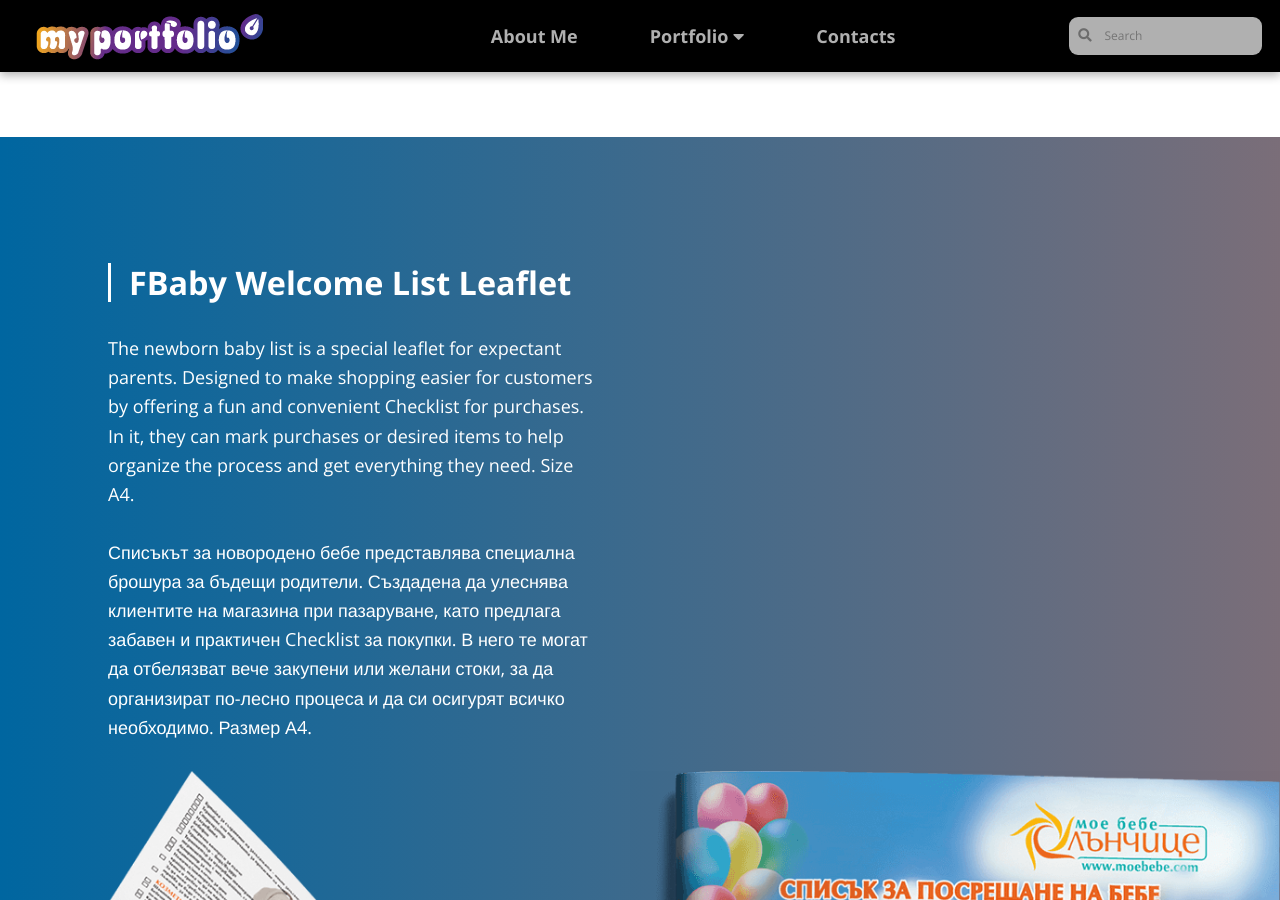
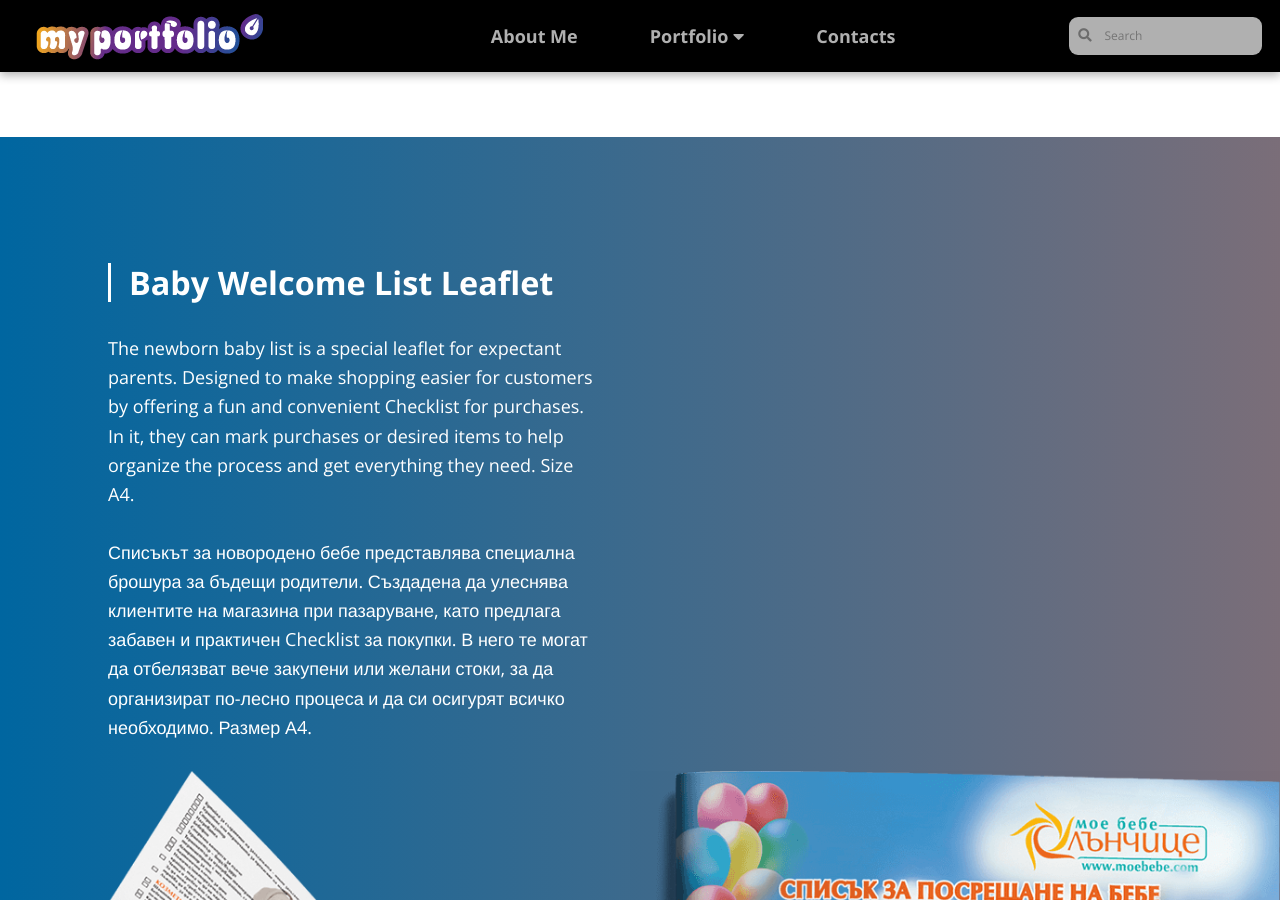
Before and after one commit to LiliyaMilanova/myportfolio, a Jekyll site: the page built from graphic-design-sunshane-shop.html, in a window 1280 px wide and 900 px high, scrolled down 4485 px. Built offline with Jekyll 4.4.1, drawn with Linux system fonts in a browser that asks for light colours; nearby versions of some CDN libraries.

Commit message:
Update graphic-design-sunshane-shop.html

```diff
--- a/graphic-design-sunshane-shop.html
+++ b/graphic-design-sunshane-shop.html
@@ -111,7 +111,7 @@ permalink: /portfolio/graphic-design/sunshane-shop
 
             <section class="project-third-type">
                 <article class="blok-subtitle">
-                    <h3>FBaby Welcome List Leaflet</h3>
+                    <h3>Baby Welcome List Leaflet</h3>
                     <p>The newborn baby list is a special leaflet for expectant parents. Designed to make shopping easier for customers by offering a fun and convenient Checklist for purchases. In it, they can mark purchases or desired items to help organize the process and get everything they need. Size A4.</p>
                     <p>Списъкът за новородено бебе представлява специална брошура за бъдещи родители. Създадена да улеснява клиентите на магазина при пазаруване, като предлага забавен и практичен Checklist за покупки. В него те могат да отбелязват вече закупени или желани стоки, за да организират по-лесно процеса и да си осигурят всичко необходимо. Размер А4.</p>
                 </article>
```
